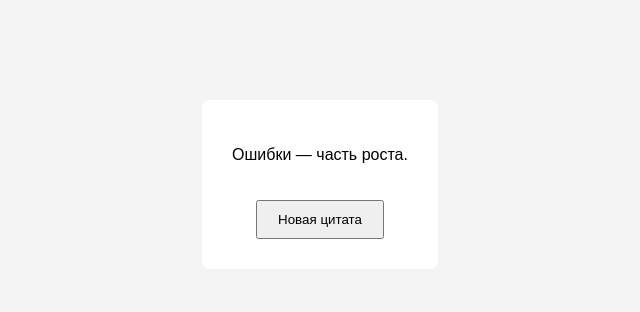
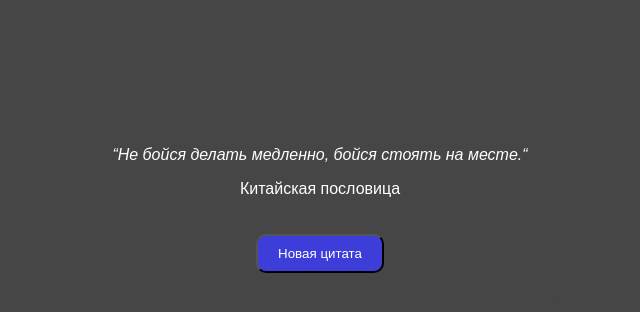
Before and after one commit to velotolev/rq, a plain HTML site: page index.html in a window 1280 px wide. Both pictures are taken after a click on the button "Новая цитата". Shown: the whole page, without its empty margins (320-960 px from the left). Drawn offline with Linux system fonts and the light colour scheme.

Commit message:
доработано отображение автора ниже цитаты, в css теперь классы, а не теги

```diff
--- a/index.html
+++ b/index.html
@@ -7,8 +7,9 @@
   </head>
   <body>
     <div class="container">
-      <p id="quote">Нажми кнопку, чтобы увидеть цитату</p>
-      <button id="btn">Новая цитата</button>
+      <p id="quote" class="quote">Нажми кнопку, чтобы увидеть цитату <br /></p>
+      <p id="quote-author">Автор цитаты</p>
+      <button id="btn" class="btn">Новая цитата</button>
     </div>
 
     <script src="script.js"></script>
--- a/script.js
+++ b/script.js
@@ -1,14 +1,46 @@
 const quotes = [
-  'Сложное — это просто не до конца понятное.',
-  'Действие — ключ к любому успеху.',
-  'Лучшее время начать — сейчас.',
-  'Ошибки — часть роста.',
+  {
+    text: 'Сложное — это просто не до конца понятное.',
+    author: 'Альберт Эйнштейн',
+  },
+  {
+    text: 'Лучшее время начать — сейчас.',
+    author: 'Неизвестный автор',
+  },
+  {
+    text: 'Опыт — это имя, которое каждый даёт своим ошибкам.',
+    author: 'Оскар Уайльд',
+  },
+  {
+    text: 'Действие — ключ к любому успеху.',
+    author: 'Пабло Пикассо',
+  },
+
+  {
+    text: 'Простота — высшая степень сложности.',
+    author: 'Леонардо да Винчи',
+  },
+  {
+    text: 'Если ты можешь это представить — ты можешь это сделать.',
+    author: 'Уолт Дисней',
+  },
+  {
+    text: 'Не бойся делать медленно, бойся стоять на месте.',
+    author: 'Китайская пословица',
+  },
 ];
 
 const quoteElement = document.getElementById('quote');
+const quoteAuthorElement = document.getElementById('quote-author');
 const button = document.getElementById('btn');
 
 button.addEventListener('click', () => {
   const randomIndex = Math.floor(Math.random() * quotes.length);
-  quoteElement.textContent = quotes[randomIndex];
+  const randomQuote = quotes[randomIndex];
+  const { text, author } = randomQuote;
+  // const quote = randomQuote.text;
+  // const quoteAuthor = randomQuote.author;
+
+  quoteElement.textContent = text;
+  quoteAuthorElement.textContent = author;
 });
--- a/style.css
+++ b/style.css
@@ -1,19 +1,32 @@
 body {
   font-family: Arial, sans-serif;
-  background: #f4f4f4;
+  background: #464646;
   text-align: center;
   margin-top: 100px;
+  color: #fff;
 }
 
 .container {
-  background: white;
+  background: #464646;
   padding: 30px;
   display: inline-block;
   border-radius: 8px;
 }
 
-button {
+.btn {
   margin-top: 20px;
   padding: 10px 20px;
   cursor: pointer;
+  color: rgb(255, 255, 255);
+  background: rgb(61, 61, 218);
+  border-radius: 10px;
 }
+
+.quote {
+  font-style: italic;
+}
+
+.quote::after,
+.quote::before {
+  content: '“';
+}
```
